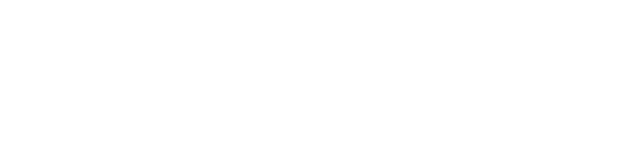
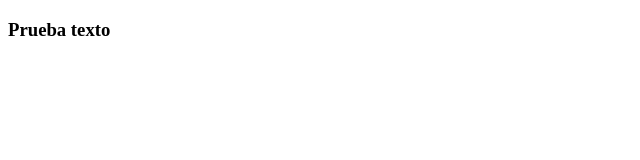
Before and after one commit to GabrielCh97/Sistema-Medico, a plain HTML site: page index.html in a window 1280 px wide. Shown: the whole page, without its empty margins (0-640 px from the left). Drawn offline with Linux system fonts and the light colour scheme.

Commit message:
mensaje de cambio preuba texto 1

```diff
--- a/index.html
+++ b/index.html
@@ -6,6 +6,6 @@
     <title></title>
 </head>
 <body>
-
+    <h3> Prueba texto </h3>
 </body>
 </html>
```
